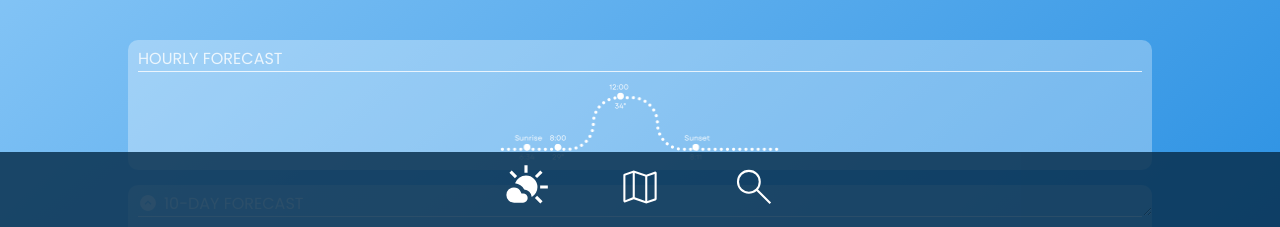
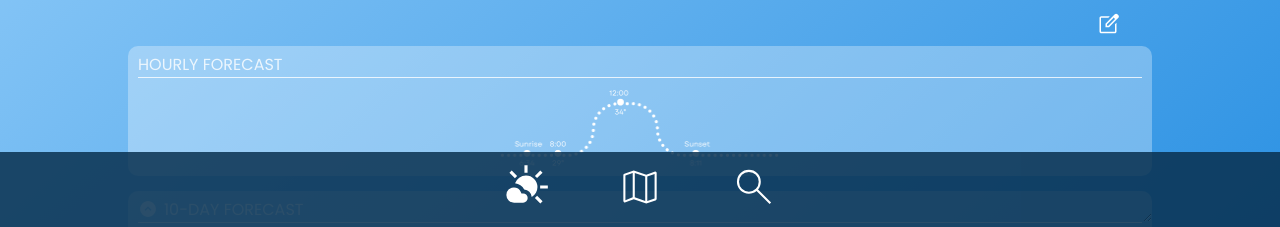
Before and after one commit to xuelikesnow/weather-app, a plain HTML site: page index.html in a window 1280 px wide. Shown: the part 571-798 px from the top of the page. Drawn offline with Linux system fonts and the light colour scheme.

Commit message:
Add edit icon

```diff
--- a/index.html
+++ b/index.html
@@ -18,6 +18,17 @@
 				</header>
 
 				<div class="row">
+					<div class="edit-bar">
+						<svg
+							class="edit-icon"
+							xmlns="http://www.w3.org/2000/svg"
+							height="24"
+							viewBox="0 -960 960 960"
+							width="24">
+							<path
+								d="M212.309-32.002q-30.308 0-51.308-21t-21-51.307v-535.382q0-30.308 21-51.308t51.308-21h341.614L493.924-652H212.309q-4.616 0-8.463 3.846-3.846 3.847-3.846 8.463v535.382q0 4.616 3.846 8.463Q207.693-92 212.309-92h535.382q4.616 0 8.463-3.846Q760-99.693 760-104.31V-386.54l59.999-59.998v342.229q0 30.308-21 51.308t-51.308 21H212.309ZM480-372Zm181.232-323.153L704.385-653 440-389v57h56l265.769-265 42.384 41.768-282.231 283.231H380.001v-141.921l281.231-281.231Zm142.921 139.921L661.232-695.153l91.538-91.538q21.307-21.307 51.73-21.307t51.115 21.692L894.691-747q20.692 21.077 20.692 50.808 0 29.73-21.077 50.807l-90.153 90.153Z" />
+						</svg>
+					</div>
 					<div class="hourly-forecast">
 						<p class="header">HOURLY FORECAST</p>
 						<div class="divider">
--- a/style.css
+++ b/style.css
@@ -83,8 +83,9 @@ img.hourly-day-forecast {
 	margin-right: auto;
 }
 
-.row {
-	align-content: center;
+.edit-bar {
+	align-content: right;
+	margin-left: 85vw;
 }
 
 .hourly-forecast {
@@ -95,7 +96,7 @@ img.hourly-day-forecast {
 	height: 130px;
 	margin-left: auto;
 	margin-right: auto;
-	margin-top: 30px;
+	margin-top: 5px;
 }
 
 .weekly-forecast {
@@ -161,6 +162,10 @@ svg.navbar-icon {
 	margin: 10px 30px;
 }
 
+svg.edit-icon {
+	fill: white;
+}
+
 svg.drop-down-icon {
 	fill: rgb(255, 255, 255, 0.7);
 	margin: 8px 0px 0px 10px;
```
